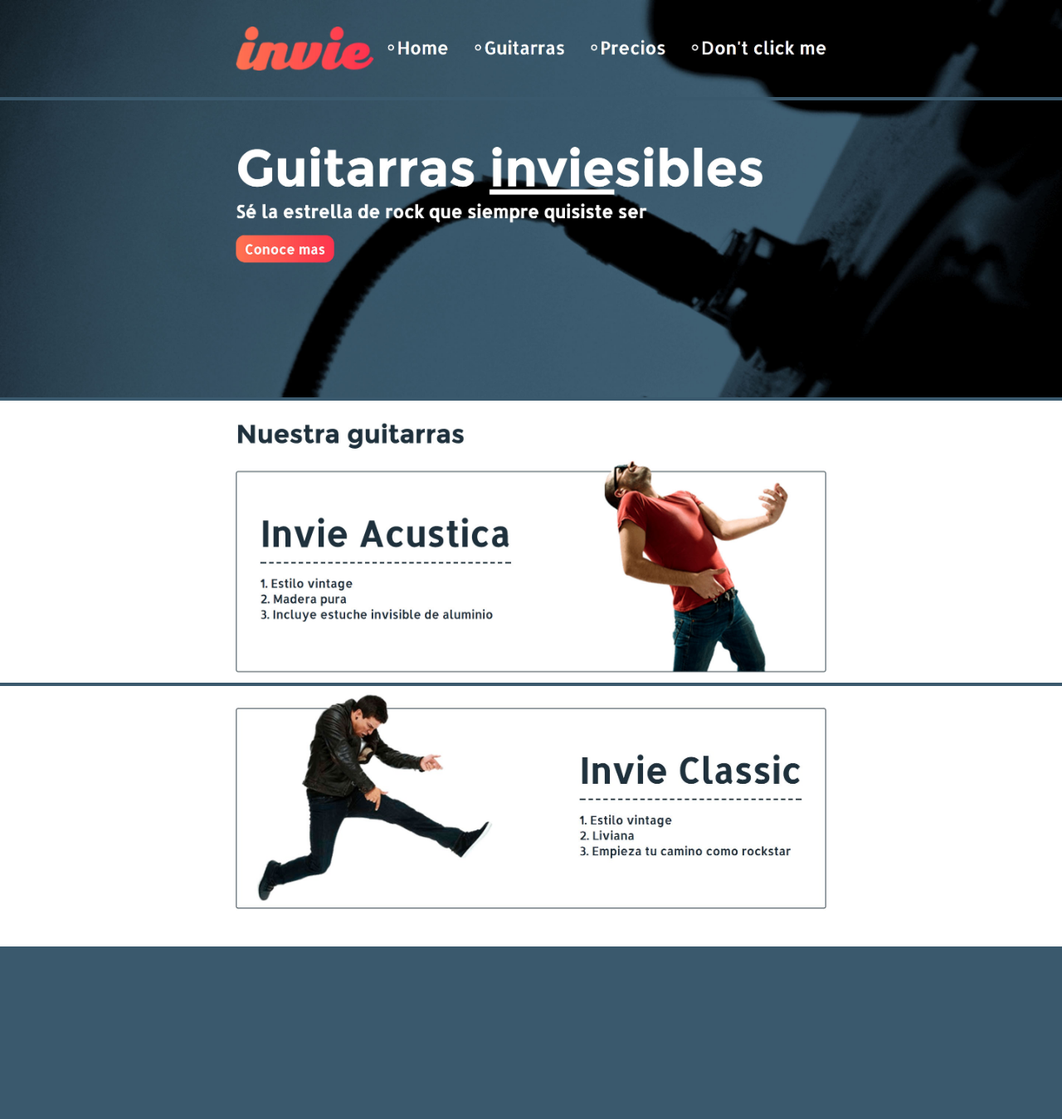
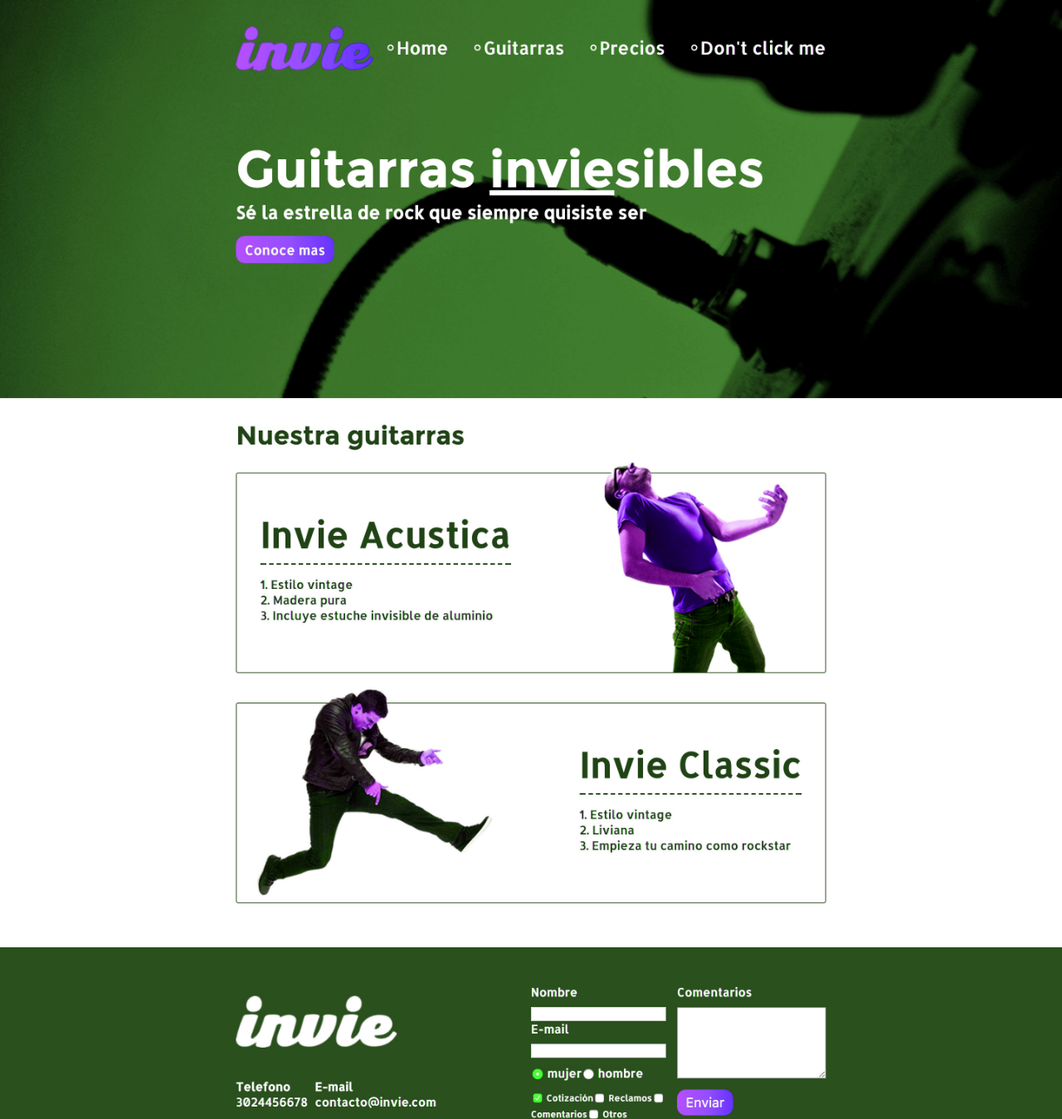
Before and after one commit to bl00p1ng/curso-git-platzi, a plain HTML site: page index.html in a window 1280 px wide. Shown: the top 1349 px of the page at 83% size. Before the commit the page ends 1145 px from the top, so only its background shows below. Drawn offline with Linux system fonts and the light colour scheme.

Commit message:
Nueva version de Invie - verde

```diff
--- a/index.html
+++ b/index.html
@@ -19,9 +19,6 @@
     </style>
   </head>
   <body>
-    <img src="images/header.jpg" alt="header">
-    <img src="images/hero.jpg" alt="hero">
-    <img src="images/acustica.jpg" alt="acustica">
-    <img src="images/clasica.jpg" alt="clasica">
+    <img src="images/nueva-version.jpg" alt="Invie">
   </body>
 </html>
```
Also changed, not shown: images/nueva-version.jpg (added).
